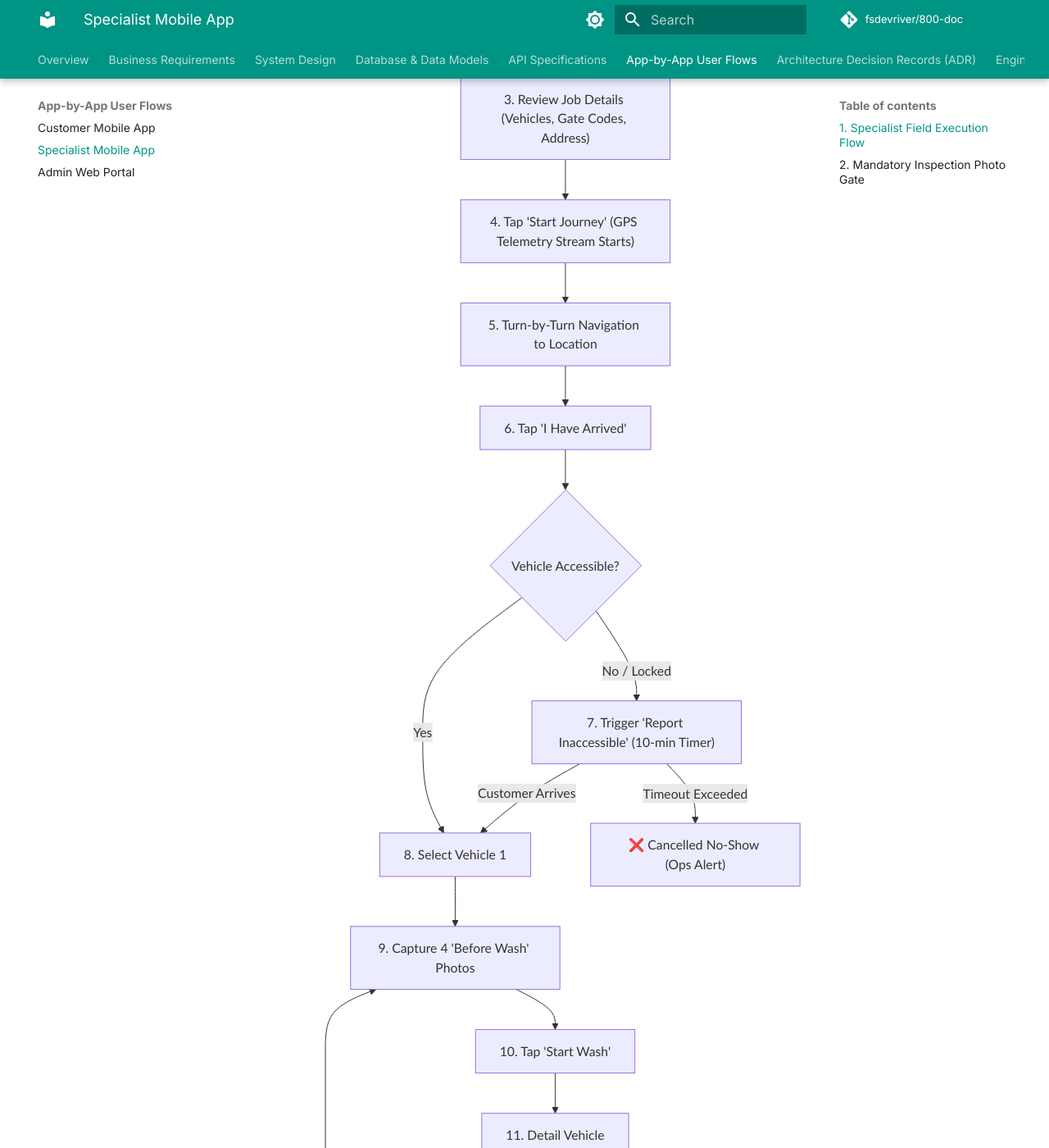
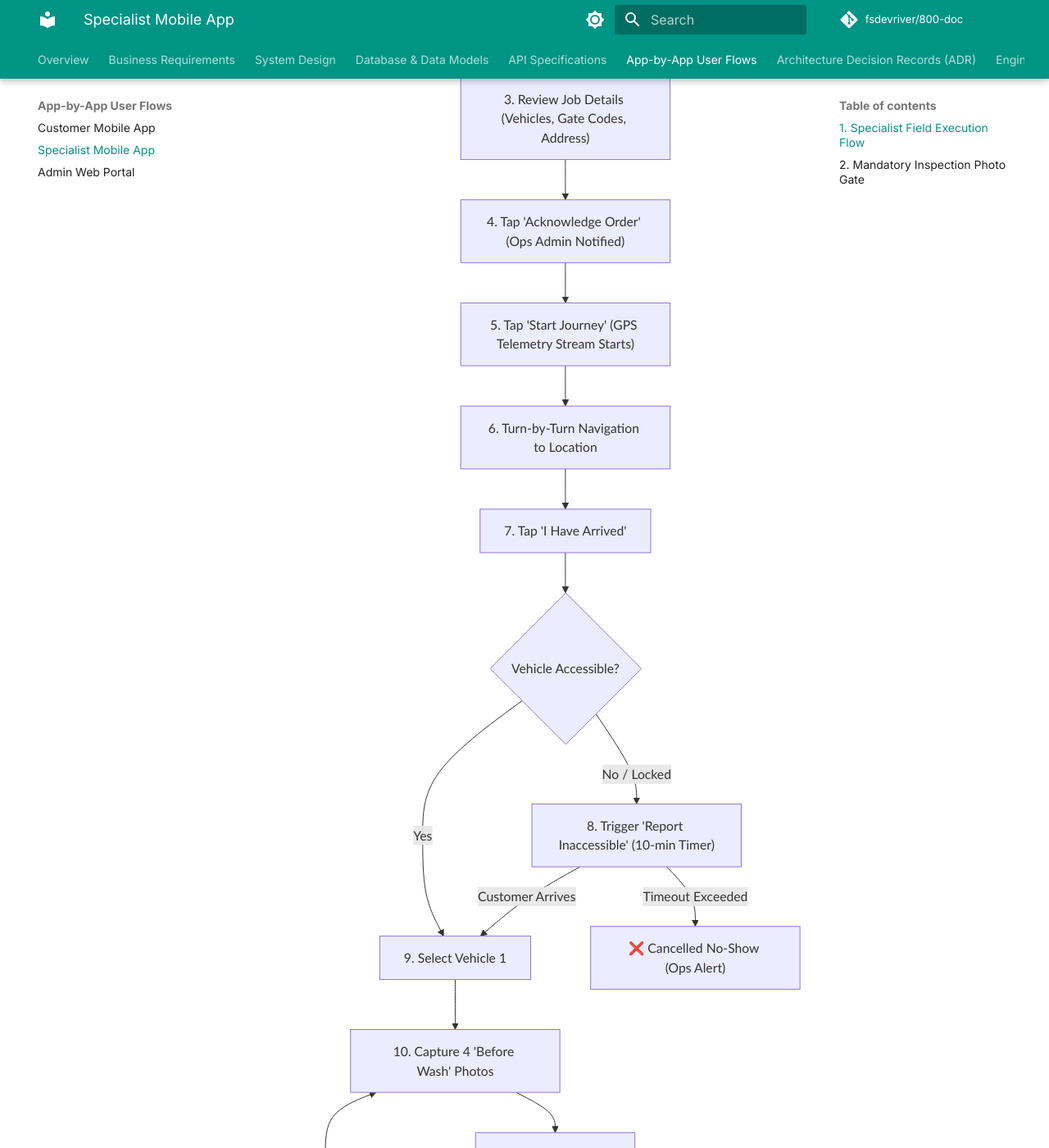
Before and after one commit to fsdevriver/800-doc, an MkDocs documentation site: the page built from docs/flows/specialist-flow.md, in a window 1280 px wide and 1400 px high, scrolled down 561 px. Shown: the whole window at 82% size. Built offline with MkDocs 1.6.1 and Material for MkDocs 9.7.7, drawn with Linux system fonts in a browser that asks for light colours; comment, search, counter and statistics services are not loaded; some of the changed text lies outside the part shown.

Commit message:
feat: add specialist Order Acknowledgment step and real-time admin alert event

````diff
--- a/docs/flows/specialist-flow.md
+++ b/docs/flows/specialist-flow.md
@@ -10,29 +10,30 @@ This document details the operational workflow, inspection gates, and field inte
 graph TD
     A["1. Staff Login & Shift Toggle (Active)"] --> B["2. Order Dispatched by Admin"]
     B --> C["3. Review Job Details (Vehicles, Gate Codes, Address)"]
-    C --> D["4. Tap 'Start Journey' (GPS Telemetry Stream Starts)"]
+    C --> D["4. Tap 'Acknowledge Order' (Ops Admin Notified)"]
+    D --> E["5. Tap 'Start Journey' (GPS Telemetry Stream Starts)"]
 
-    D --> E["5. Turn-by-Turn Navigation to Location"]
-    E --> F["6. Tap 'I Have Arrived'"]
+    E --> F["6. Turn-by-Turn Navigation to Location"]
+    F --> G["7. Tap 'I Have Arrived'"]
 
-    F --> G{"Vehicle Accessible?"}
-    G -->|No / Locked| H["7. Trigger 'Report Inaccessible' (10-min Timer)"]
-    H -->|Customer Arrives| I["8. Select Vehicle 1"]
-    H -->|Timeout Exceeded| J["❌ Cancelled No-Show (Ops Alert)"]
+    G --> H{"Vehicle Accessible?"}
+    H -->|No / Locked| I["8. Trigger 'Report Inaccessible' (10-min Timer)"]
+    I -->|Customer Arrives| J["9. Select Vehicle 1"]
+    I -->|Timeout Exceeded| K["❌ Cancelled No-Show (Ops Alert)"]
 
-    G -->|Yes| I
-    I --> K["9. Capture 4 'Before Wash' Photos"]
-    K --> L["10. Tap 'Start Wash'"]
-    L --> M["11. Detail Vehicle"]
-    M --> N["12. Capture 4 'After Wash' Photos"]
-    N --> O["13. Tap 'Complete Wash (Car 1)'"]
+    H -->|Yes| J
+    J --> L["10. Capture 4 'Before Wash' Photos"]
+    L --> M["11. Tap 'Start Wash'"]
+    M --> N["12. Detail Vehicle"]
+    N --> O["13. Capture 4 'After Wash' Photos"]
+    O --> P["14. Tap 'Complete Wash (Car 1)'"]
 
-    O --> P{"Remaining Cars in Order?"}
-    P -->|Yes| Q["14. Select Next Vehicle"]
-    Q --> K
+    P --> Q{"Remaining Cars in Order?"}
+    Q -->|Yes| R["15. Select Next Vehicle"]
+    R --> L
 
-    P -->|No| R["15. Collect Payment (Cash / POS Card)"]
-    R --> S["16. Tap 'Complete Job' (Status -> Available)"]
+    Q -->|No| S["16. Collect Payment (Cash / POS Card)"]
+    S --> T["17. Tap 'Complete Job' (Status -> Available)"]
 ```
 
 ---
````
Also changed, not shown: docs/api/specialist-api.md (+15 -0 lines), docs/api/websocket-events.md (+1 -0 lines), docs/flows/admin-flow.md (+1 -0 lines).
